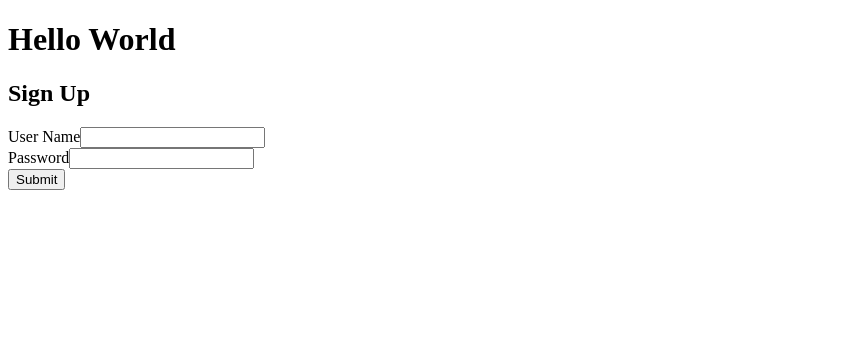
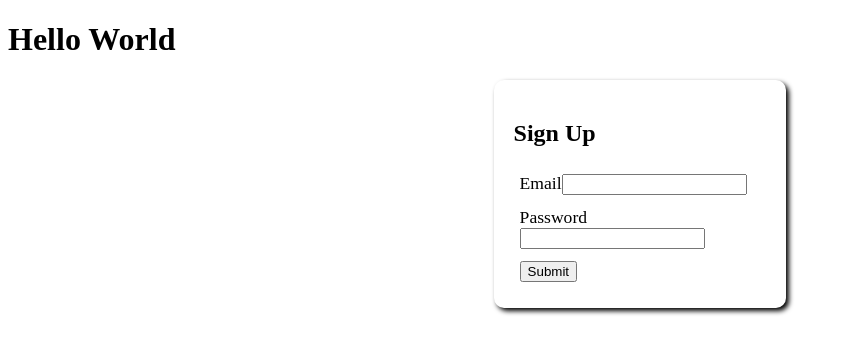
Before and after one commit to chingu-voyages/v21-geckos-team-02, a React (Create React App) app: page /signup in a window 1280 px wide. Shown: the top 354 px of the page, without its empty margins (0-848 px from the left). Built offline with nearby package versions, Linux system fonts and the light colour scheme.

Commit message:
Login with email and password

```diff
--- a/src/App.js
+++ b/src/App.js
@@ -1,11 +1,11 @@
 import React from "react";
-import Login from "./components/login";
+import SignUpForm from "./components/SignUpForm/";
 
 function App() {
   return (
     <div className="App">
       <h1>Hello World</h1>
-      <Login />
+      <SignUpForm />
     </div>
   );
 }
--- a/src/components/Firebase/firebase.js
+++ b/src/components/Firebase/firebase.js
@@ -1,4 +1,6 @@
 import app from 'firebase/app';
+import 'firebase/auth';
+import 'firebase/firestore';
 
 var firebaseConfig = {
     apiKey: "AIzaSyDd7erw5PpXokLZKfWNWUi0YLXdkyW_xr0",
@@ -14,7 +16,33 @@ var firebaseConfig = {
 class Firebase {
     constructor() {
         app.initializeApp(firebaseConfig);
+        this.auth = app.auth();
+        this.db = app.firestore();
     }
+
+    doCreateUserWithEmailAndPassword = (email, password) =>
+        this.auth
+            .createUserWithEmailAndPassword(email, password)
+
+
+    doSignInWithEmailAndPassword = (email, password) =>
+        this.auth.signInWithEmailAndPassword(email, password);
+
+    doSignOut = () => this.auth.signOut();
+
+    doPasswordReset = email => this.auth.sendPasswordResetEmail(email);
+
+    doPasswordUpdate = password =>
+        this.auth.currentUser.updatePassword(password);
+
+    doProfileUpdate = (profile) => {
+        const [firstName, lastName, address, city, state, zip, bio] = profile
+        return this.db
+            .collection("users")
+            .doc(this.auth.currentUser.uid)
+            .set({ firstName, lastName, address, city, state, zip, bio })
+    }
+
 }
 
 export default Firebase;
--- /dev/null
+++ b/src/components/SignUpForm/form.js
@@ -0,0 +1,55 @@
+import React, { useState } from "react";
+import useForm from "../../hooks/useForm";
+import { auth } from "firebase";
+
+export default (props) => {
+    const initialState = {
+        email: "",
+        password: "",
+    };
+
+    const loginUser = () => {
+        props.firebase
+            .doCreateUserWithEmailAndPassword(inputs.email, inputs.password)
+            .then((authUser) => {
+                alert("Signed in " + authUser.user.uid)
+                console.log(authUser)
+            })
+            .catch((error) => {
+                console.error(error.code, error.message);
+            });
+    };
+
+    const { handleSubmit, handleInputChange, inputs } = useForm(
+        initialState,
+        loginUser
+    );
+
+    return (
+
+        <form onSubmit={handleSubmit}>
+            <div>
+                <label type="text">Email</label>
+                <input
+                    name="email"
+                    type="email"
+                    value={inputs.email}
+                    onChange={handleInputChange}
+                />
+            </div>
+            <div>
+                <label type="text">Password</label>
+                <input
+                    name="password"
+                    type="password"
+                    value={inputs.password}
+                    onChange={handleInputChange}
+                />
+            </div>
+            <div>
+                <button type="submit">Submit</button>
+            </div>
+        </form>
+
+    );
+};
--- /dev/null
+++ b/src/components/SignUpForm/index.js
@@ -0,0 +1,16 @@
+import React from "react";
+import SignUpForm from "./form";
+import { FirebaseContext } from '../../components/Firebase'
+import './style.css'
+
+export default (props) => {
+
+    return (
+        <div className="signup-box">
+            <h2>Sign Up</h2>
+            <FirebaseContext.Consumer>
+                {firebase => <SignUpForm firebase={firebase} />}
+            </FirebaseContext.Consumer>
+        </div>
+    );
+};
--- /dev/null
+++ b/src/components/SignUpForm/style.css
@@ -0,0 +1,16 @@
+.signup-box {
+  margin: auto;
+  min-width: 200px;
+  width: 20%;
+  padding: 20px;
+  border-radius: 10px;
+  box-shadow: 3px 3px 5px;
+}
+
+.signup-box label {
+  font-size: 1.1rem;
+}
+
+.signup-box form div {
+  padding: 6px;
+}
--- a/src/components/login.jsx
+++ /dev/null
@@ -1,44 +0,0 @@
-import React from "react";
-import { FirebaseContext } from "./Firebase";
-import useForm from "../hooks/useForm";
-
-const Login = () => {
-  const initialState = {
-    userName: "",
-    password: "",
-  };
-
-  const loginUser = () => {};
-  const { handleSubmit, handleInputChange, inputs } = useForm(
-    initialState,
-    loginUser
-  );
-  return (
-    <div>
-      <h2>Sign Up</h2>
-      <form onSubmit={handleSubmit}>
-        <div>
-          <label type="text">User Name</label>
-          <input
-            type="text"
-            value={inputs.userName}
-            onChange={handleInputChange}
-          />
-        </div>
-        <div>
-          <label type="text">Password</label>
-          <input
-            type="password"
-            value={inputs.password}
-            onChange={handleInputChange}
-          />
-        </div>
-        <div>
-          <button type="submit">Submit</button>
-        </div>
-      </form>
-    </div>
-  );
-};
-
-export default Login;
```
